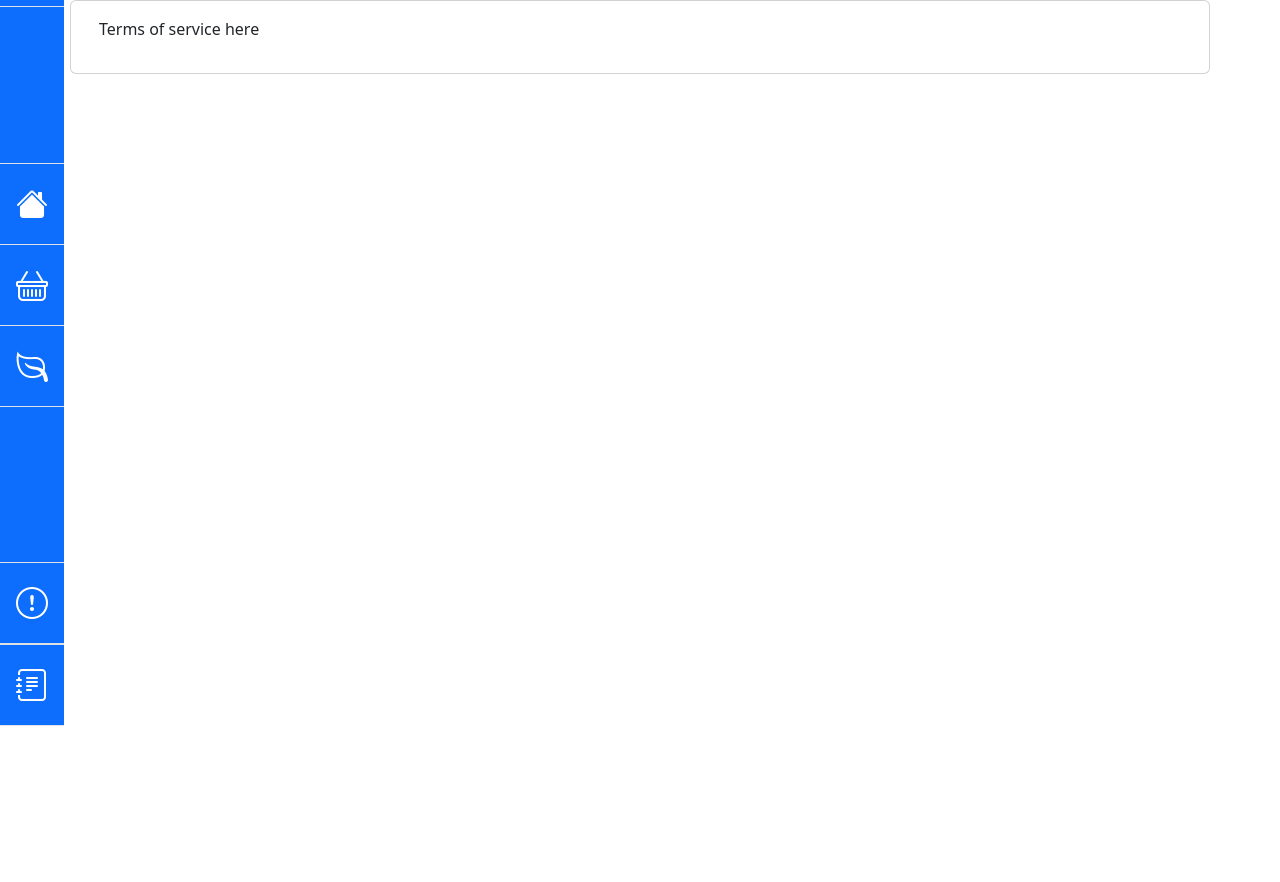
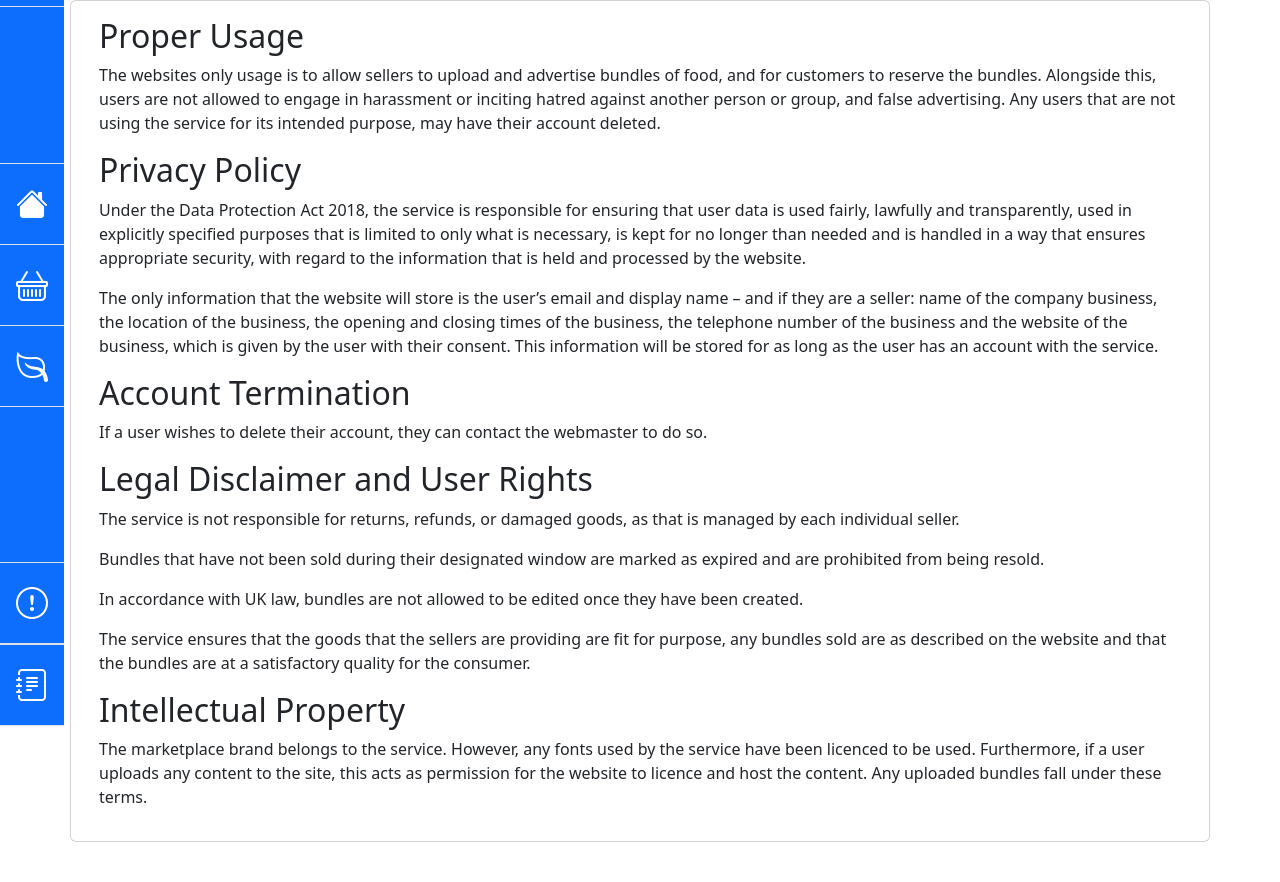
Before and after one commit to BrianStadnicki/COM2020-team-project, a Django app: page /tos in a window 1280 px wide. Shown: the part 74-956 px from the top of the page. Before the commit the page ends 800 px from the top, so only its background shows below. Run offline with Django 5.2, Linux system fonts and the light colour scheme; some libraries are stand-ins or nearby versions.

Commit message:
Added tos text

```diff
--- a/food-waste-rescue/main/templates/main/tos.html
+++ b/food-waste-rescue/main/templates/main/tos.html
@@ -13,7 +13,20 @@
 <div class="row">
     <div class="card mb-4">
         <div class="card-body">
-            <p>Terms of service here</p>
+            <h2>Proper Usage</h2>
+            <p>The websites only usage is to allow sellers to upload and advertise bundles of food, and for customers to reserve the bundles. Alongside this, users are not allowed to engage in harassment or inciting hatred against another person or group, and false advertising. Any users that are not using the service for its intended purpose, may have their account deleted.</p>
+            <h2>Privacy Policy</h2>
+            <p>Under the Data Protection Act 2018,  the service is responsible for ensuring that user data is used fairly, lawfully and transparently, used in explicitly specified purposes that is limited to only what is necessary, is kept for no longer than needed and is handled in a way that ensures appropriate security, with regard to the information that is held and processed by the website.</p>
+            <p>The only information that the website will store is the user’s email and display name – and if they are a seller: name of the company business, the location of the business, the opening and closing times of the business, the telephone number of the business and the website of the business, which is given by the user with their consent. This information will be stored for as long as the user has an account with the service.</p>
+            <h2>Account Termination</h2>
+            <p>If a user wishes to delete their account, they can contact the webmaster to do so.</p>
+            <h2>Legal Disclaimer and User Rights</h2>
+            <p>The service is not responsible for returns, refunds, or damaged goods, as that is managed by each individual seller.</p>
+            <p>Bundles that have not been sold during their designated window are marked as expired and are prohibited from being resold.</p>
+            <p>In accordance with UK law, bundles are not allowed to be edited once they have been created.</p>
+            <p>The service ensures that the goods that the sellers are providing are fit for purpose, any bundles sold are as described on the website and that the bundles are at a satisfactory quality for the consumer.</p>
+            <h2>Intellectual Property</h2>
+            <p>The marketplace brand belongs to the service. However, any fonts used by the service have been licenced to be used. Furthermore, if a user uploads any content to the site, this acts as permission for the website to licence and host the content. Any uploaded bundles fall under these terms.</p>
         </div>
     </div>
 </div>
```
